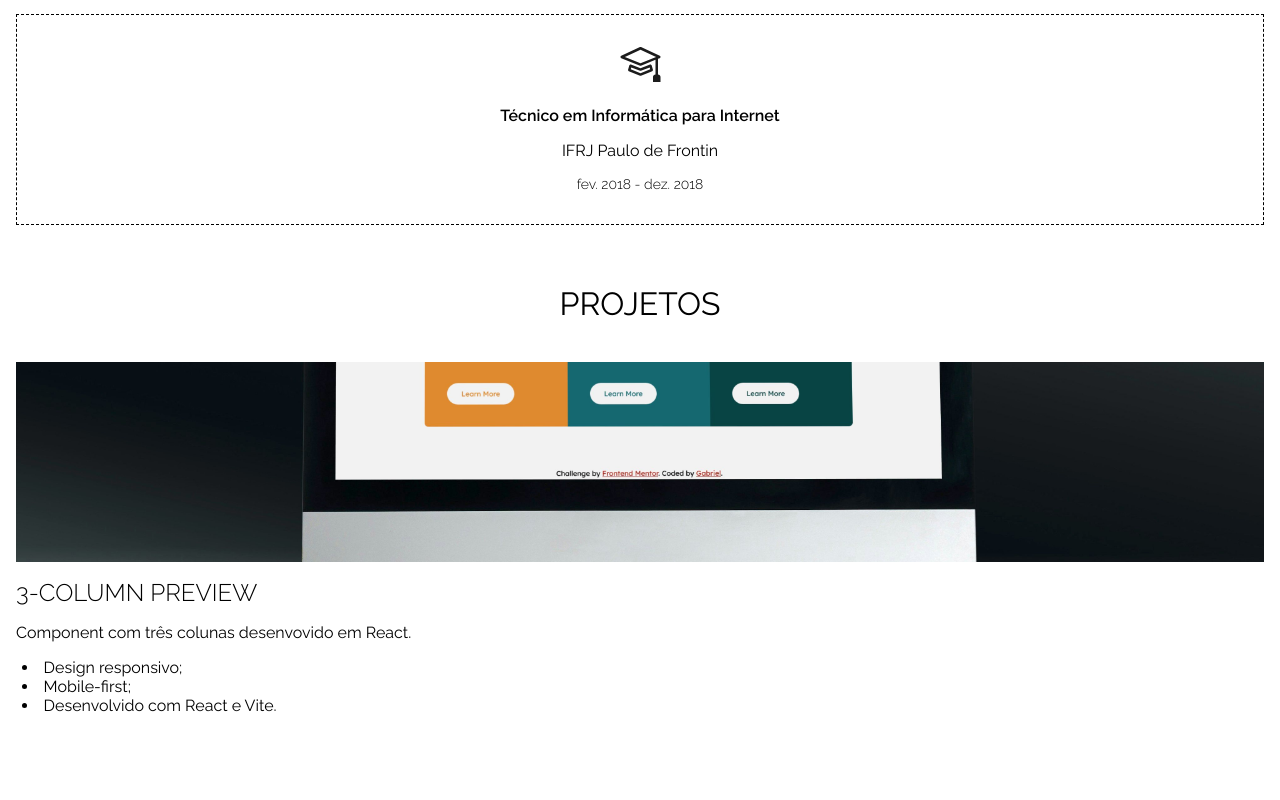
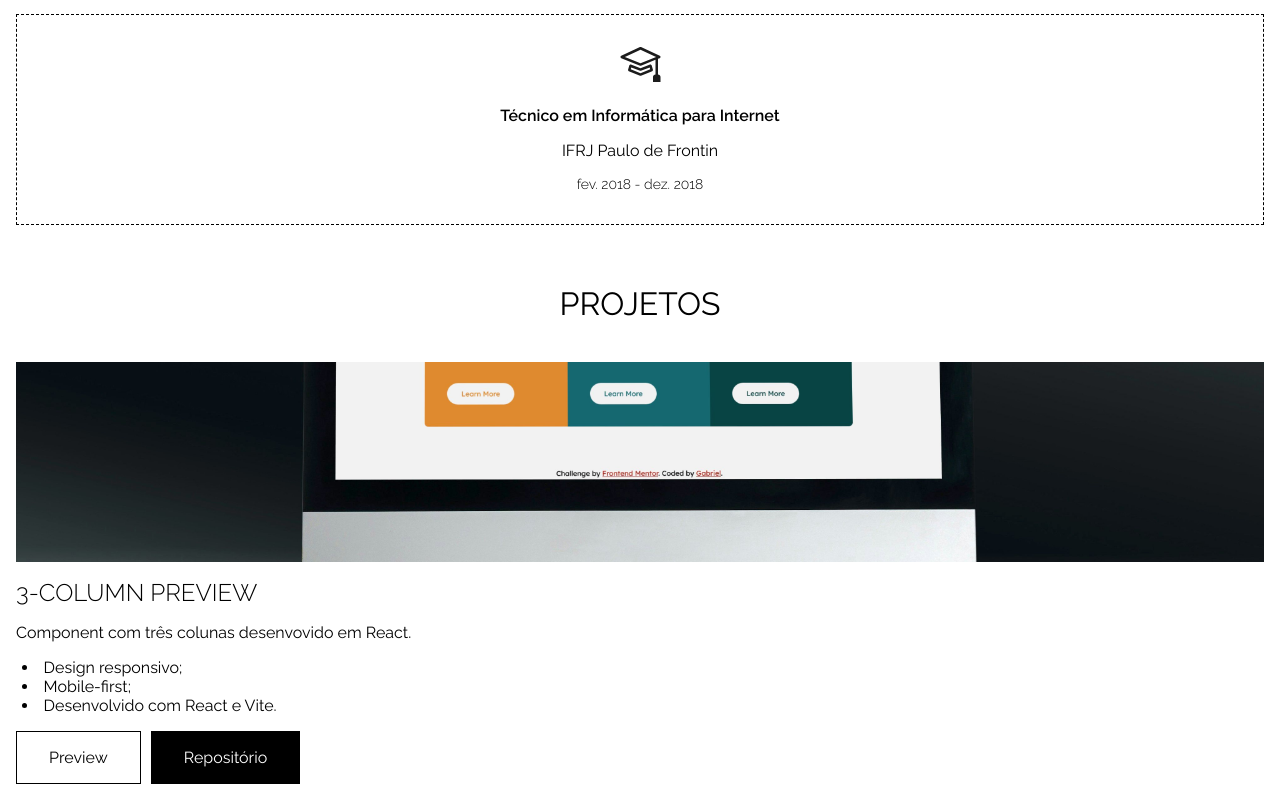
Before and after one commit to GracilianoOG/dio-portfolio, a React (Vite) app: page / in a window 1280 px wide. Shown: the part 2145-2945 px from the top of the page. Before the commit the page ends 2876 px from the top, so only its background shows below. Built offline with nearby package versions, Linux system fonts and the light colour scheme.

Commit message:
Add preview and repo links for each project

```diff
--- a/src/components/ProjectCard.jsx
+++ b/src/components/ProjectCard.jsx
@@ -25,7 +25,32 @@ const ProjectFeatures = styled.ul`
   margin-left: 0.35rem;
 `;
 
-function ProjectCard({ projectName, description, featureList }) {
+const ButtonStyled = styled.a`
+  border: 1px solid black;
+  background: none;
+  color: black;
+  display: inline-block;
+  margin-right: 0.625rem;
+  padding: 1rem 2rem;
+  text-decoration: none;
+
+  &:hover {
+    cursor: pointer;
+  }
+`;
+
+const FilledButtonStyled = styled(ButtonStyled)`
+  background: black;
+  color: white;
+`;
+
+function ProjectCard({
+  projectName,
+  description,
+  featureList,
+  previewLink,
+  repoLink,
+}) {
   return (
     <ProjectContent>
       <ProjectImage src={projectOne} alt="" />
@@ -36,6 +61,10 @@ function ProjectCard({ projectName, description, featureList }) {
           <li key={index}>{feat}</li>
         ))}
       </ProjectFeatures>
+      <div>
+        <ButtonStyled href={previewLink}>Preview</ButtonStyled>
+        <FilledButtonStyled href={repoLink}>Repositório</FilledButtonStyled>
+      </div>
     </ProjectContent>
   );
 }
@@ -44,6 +73,8 @@ ProjectCard.propTypes = {
   projectName: PropTypes.string.isRequired,
   description: PropTypes.string.isRequired,
   featureList: PropTypes.array.isRequired,
+  previewLink: PropTypes.string,
+  repoLink: PropTypes.string,
 };
 
 export default ProjectCard;
```
